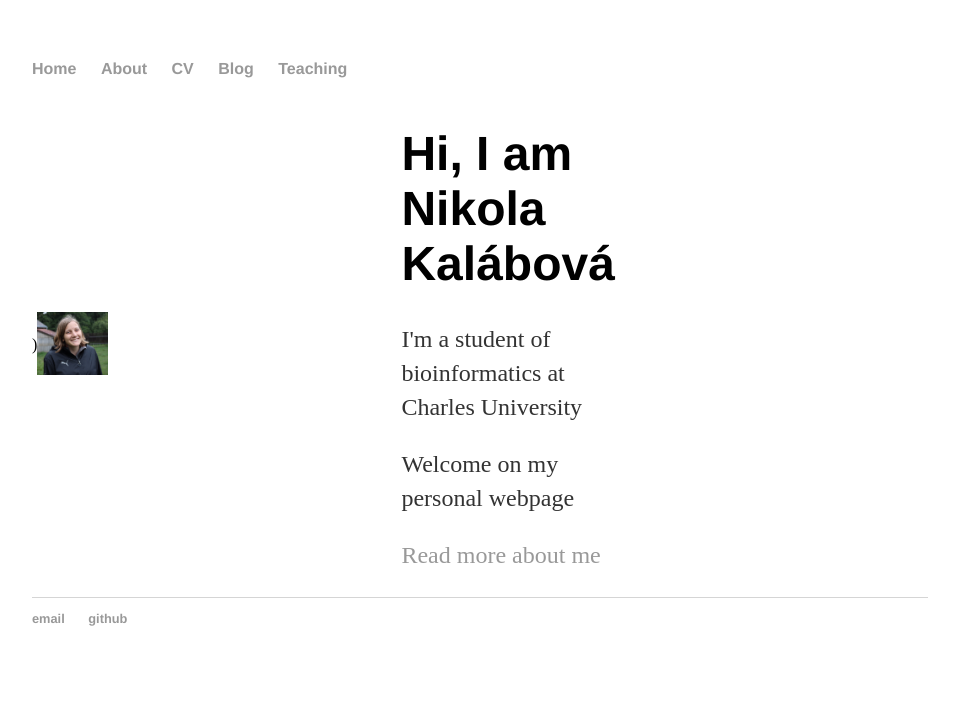
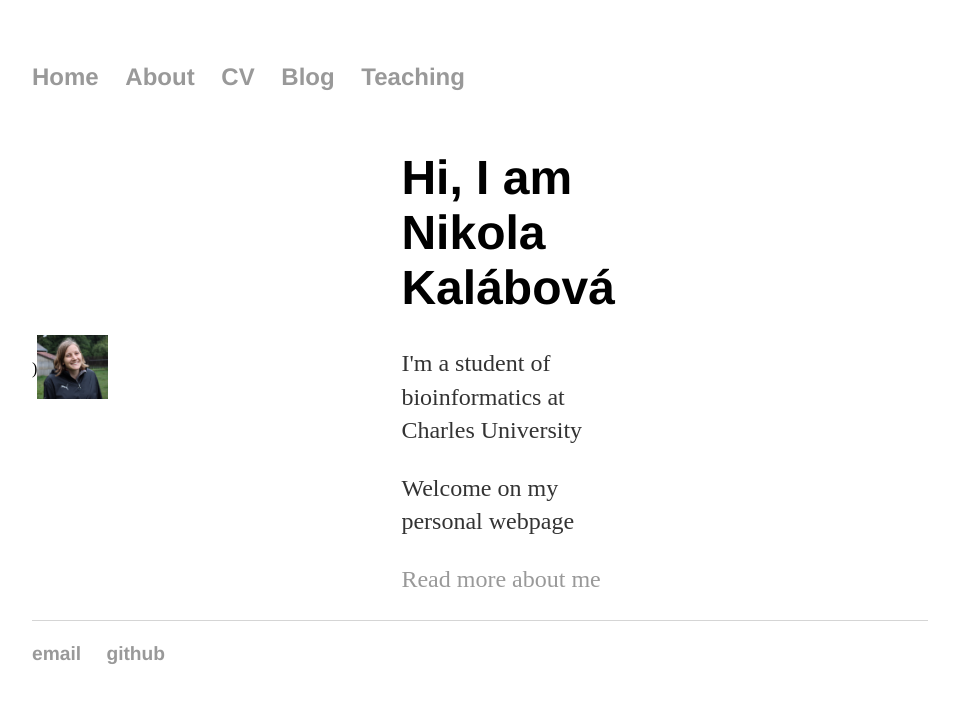
Before and after one commit to lavakin/lavakin.github.io, a Jekyll site: the page built from index.html, in a window 1280 px wide. Shown: the top 703 px of the page, without its empty margins (160-1119 px from the left). Built offline with Jekyll 4.4.1, drawn with Linux system fonts in a browser that asks for light colours.

Commit message:
Update main.css

```diff
--- a/css/main.css
+++ b/css/main.css
@@ -23,7 +23,7 @@ h1 {
     font-size: 3em;
     font-family:'Helvetica', 'Arial', 'Sans-Serif';
 }
-p {
+ul,p {
     font-size: 1.5em;
     line-height: 1.4em;
     color: #333;
```
